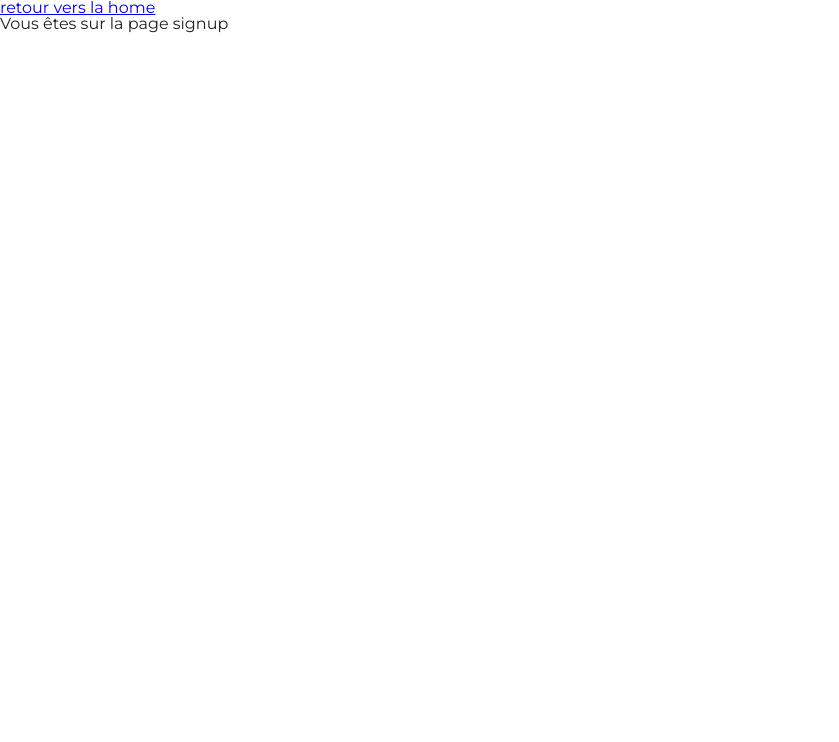
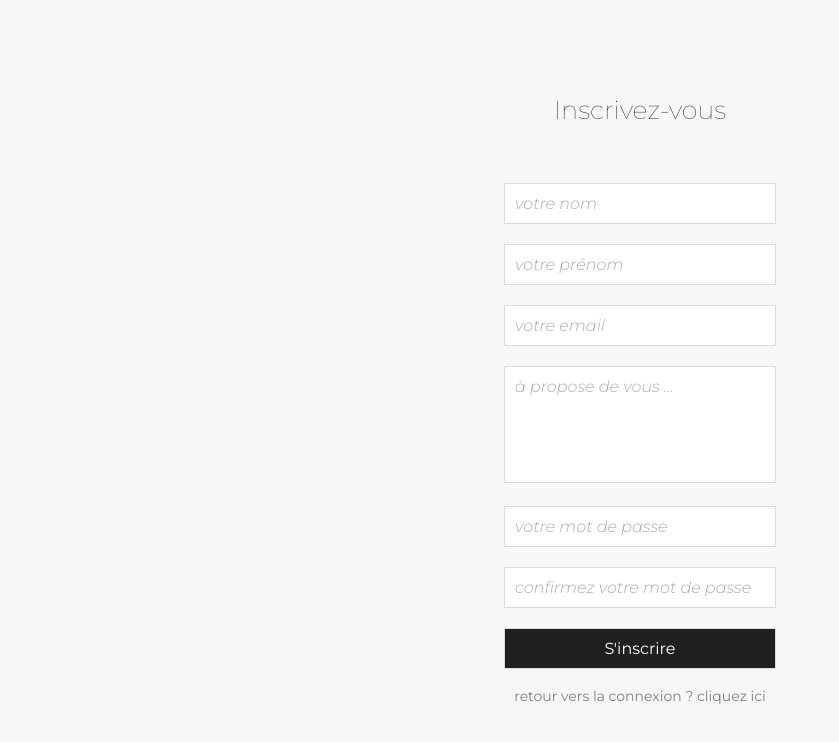
Before and after one commit to cauxNicolas/crud-frontend, a React (Create React App) app: page /signup in a window 1280 px wide. Shown: the top 742 px of the page, without its empty margins (0-839 px from the left). Built offline with nearby package versions, Linux system fonts and the light colour scheme.

Commit message:
login signup OK

```diff
--- a/src/App.css
+++ b/src/App.css
@@ -1,6 +1,100 @@
+/* IMPORTS */
 @import url("https://fonts.googleapis.com/css2?family=Montserrat:ital,wght@0,100;0,200;0,300;0,400;0,500;0,600;0,700;0,800;0,900;1,100;1,200;1,300;1,400;1,500;1,600;1,700;1,800;1,900&display=swap");
 
+/* GENERAL */
 html {
+  font-size: 100%;
   font-family: "Montserrat", sans-serif;
   color: #202020;
+  background-color: #f7f7f7;
 }
+
+h1 {
+  font-size: 1.6rem;
+  font-weight: 100;
+}
+h2 {
+  font-size: 1.4rem;
+}
+h3 {
+  font-size: 1.2rem;
+}
+
+a {
+  text-decoration: none;
+  color: initial;
+}
+
+p,
+a {
+  font-size: 0.875rem;
+}
+
+input,
+textarea {
+  padding: 10px;
+  outline: none;
+  font-size: 1rem;
+  width: 250px;
+  border: 1px solid #dadada;
+  margin-bottom: 20px;
+  resize: none;
+  font-family: "Montserrat", sans-serif;
+}
+
+input::placeholder,
+textarea::placeholder {
+  font-style: italic;
+  font-weight: 300;
+  color: #adadad;
+  font-size: 1rem;
+  font-family: "Montserrat", sans-serif;
+}
+
+input[type="submit"] {
+  width: 100%;
+  background-color: #202020;
+  color: white;
+  cursor: pointer;
+}
+
+input[type="submit"]:hover {
+  color: #bbbbbb;
+  transition: 0.3s;
+}
+
+input[type="submit"]:active {
+  background-color: #303030;
+}
+
+.padd20 {
+  padding: 20px;
+}
+
+.bott60 {
+  margin-bottom: 60px;
+}
+
+.flex {
+  display: flex;
+}
+
+/* PAGE LOGIN */
+#main {
+  width: 100vw;
+  height: 100vh;
+  display: flex;
+  align-items: center;
+  justify-content: center;
+  flex-direction: column;
+}
+
+.signupLink {
+  color: grey;
+  transition: 0.3s;
+}
+
+.signupLink:hover {
+  color: black;
+  transition: 0.3s;
+}
--- a/src/App.js
+++ b/src/App.js
@@ -1,7 +1,7 @@
 import React from "react";
 import "./App.css";
 // navigation
-import { BrowserRouter as Router, Switch, Route, Link } from "react-router-dom";
+import { BrowserRouter as Router, Switch, Route } from "react-router-dom";
 // containers
 import Login from "./containers/Login";
 import Signup from "./containers/Signup";
--- a/src/components/Input.js
+++ b/src/components/Input.js
@@ -1,9 +1,14 @@
 import React from "react";
 
-const Input = () => {
+const Input = ({ placeholder, value, onChange, type }) => {
   return (
     <div>
-      <input />
+      <input
+        placeholder={placeholder}
+        value={value}
+        onChange={onChange}
+        type={type}
+      />
     </div>
   );
 };
--- /dev/null
+++ b/src/components/Textarea.js
@@ -0,0 +1,11 @@
+import React from "react";
+
+const Textarea = ({ rows, cols, placeholder }) => {
+  return (
+    <div>
+      <textarea rows={rows} cols={cols} placeholder={placeholder} />
+    </div>
+  );
+};
+
+export default Textarea;
--- a/src/containers/Login.js
+++ b/src/containers/Login.js
@@ -1,11 +1,23 @@
 import React from "react";
 import { Link } from "react-router-dom";
+// componenents
+import Input from "../components/Input";
 
 const Login = () => {
   return (
-    <div>
-      <Link to="/signup">vers la page signup</Link>
-      <p>Bienvenue sur la home page Login</p>
+    <div id="main">
+      <div className="bott60">
+        <h1>Bienvenue sur la home page Login</h1>
+      </div>
+      <form>
+        <Input type="email" placeholder="votre email" />
+        <Input type="password" placeholder="votre mot de passe" />
+        <Input type="submit" value="Valider" />
+      </form>
+
+      <Link to="/signup" className="signupLink">
+        Toujours pas inscris ? cliquez ici
+      </Link>
     </div>
   );
 };
--- a/src/containers/Signup.js
+++ b/src/containers/Signup.js
@@ -1,11 +1,28 @@
 import React from "react";
 import { Link } from "react-router-dom";
+// componenents
+import Input from "../components/Input";
+import Textarea from "../components/Textarea";
 
 const Signup = () => {
   return (
-    <div>
-      <Link to="/">retour vers la home</Link>
-      <p>Vous êtes sur la page signup</p>
+    <div id="main">
+      <div className="bott60">
+        <h1>Inscrivez-vous</h1>
+      </div>
+      <form>
+        <Input type="text" placeholder="votre nom" />
+        <Input type="text" placeholder="votre prénom" />
+        <Input type="email" placeholder="votre email" />
+        <Textarea placeholder="à propose de vous ..." rows="5" />
+        <Input type="password" placeholder="votre mot de passe" />
+        <Input type="password" placeholder="confirmez votre mot de passe" />
+        <Input type="submit" value="S'inscrire" />
+      </form>
+
+      <Link to="/" className="signupLink">
+        retour vers la connexion ? cliquez ici
+      </Link>
     </div>
   );
 };
```
Also changed, not shown: 1 other file (tests, documents, lock files or other folders).
